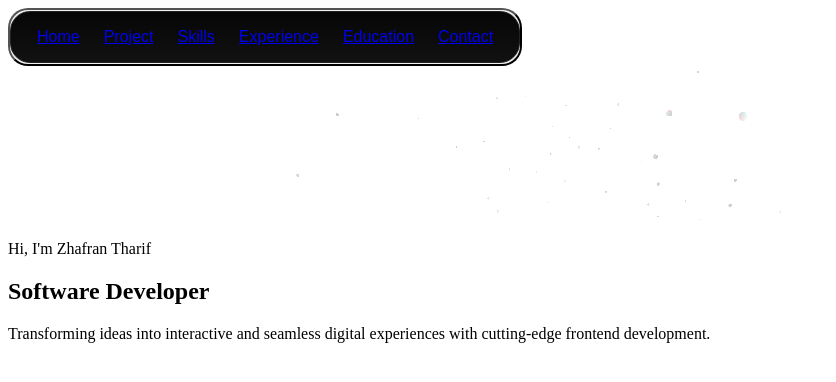
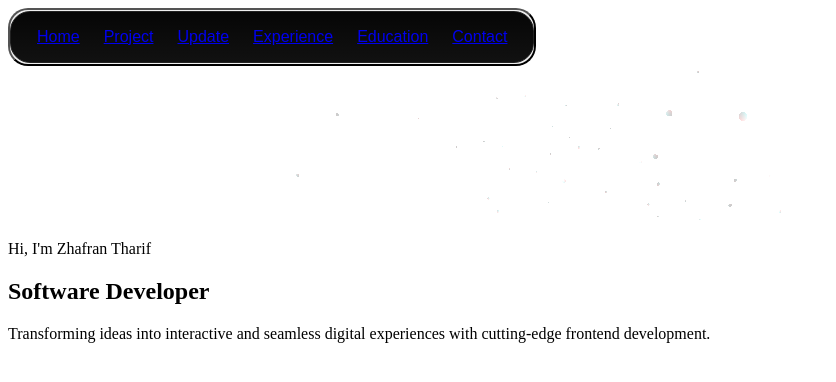
Before and after one commit to zhafranth/zhafranth-lab, a Next.js app: page / in a window 1280 px wide. Shown: the top 382 px of the page, without its empty margins (0-836 px from the left). Built offline with nearby package versions, Linux system fonts and the light colour scheme.

Commit message:
fix: update

```diff
--- a/components/navbar.tsx
+++ b/components/navbar.tsx
@@ -7,7 +7,7 @@ const Navbar = () => {
       <StarBorder as="button" color="cyan" speed="5s">
         <a href="#home">Home</a>
         <a href="#home">Project</a>
-        <a href="#home">Skills</a>
+        <a href="#home">Update</a>
         <a href="#home">Experience</a>
         <a href="#home">Education</a>
         <a href="#home">Contact</a>
```
